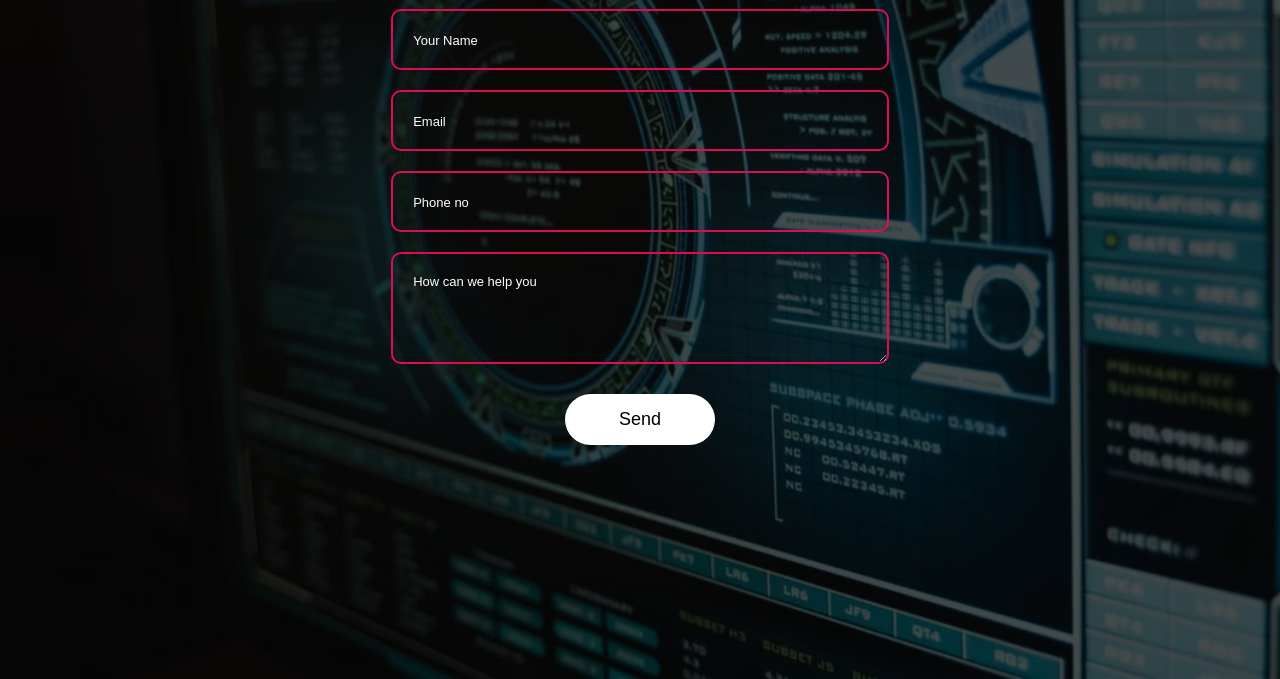
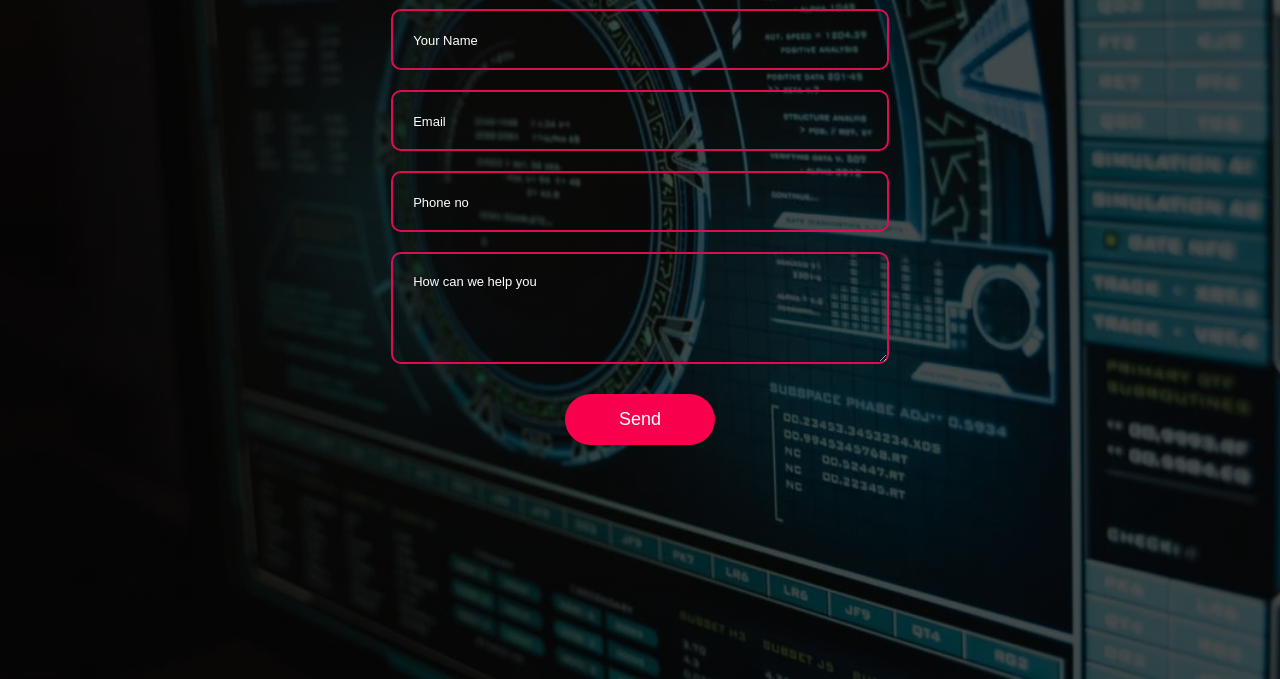
Before and after one commit to baraqkenny/kehindeYusuf, a plain HTML site: page contact.html in a window 1280 px wide. In both pictures the pointer is over the button "Send". Shown: the part 225-904 px from the top of the page. Drawn offline with Linux system fonts and the light colour scheme.

Commit message:
Add files via upload

```diff
--- a/style.css
+++ b/style.css
@@ -135,14 +135,14 @@ nav ul li :hover::after{
     font-weight: bold;
     border-radius: 100px;
     animation: moveInRight 3s ease-in-out;
-    box-shadow: 10px 10px 17px #f9004d;
+
 }
 
 .btn a:hover{
     background-color: #f9004d;
     color: #fff;
     transition: 0.5s;
-    box-shadow: 10px 10px 17px #fff;
+
 }
 
 
@@ -445,7 +445,11 @@ form button{
     border-radius: 30px;
 }
 
-
+form button:hover{
+    background: #f9004d;
+    transition: 0.2s;
+    color: #fff;
+}
 
 
 
```
Also changed, not shown: app.js (line endings or trailing spaces).
